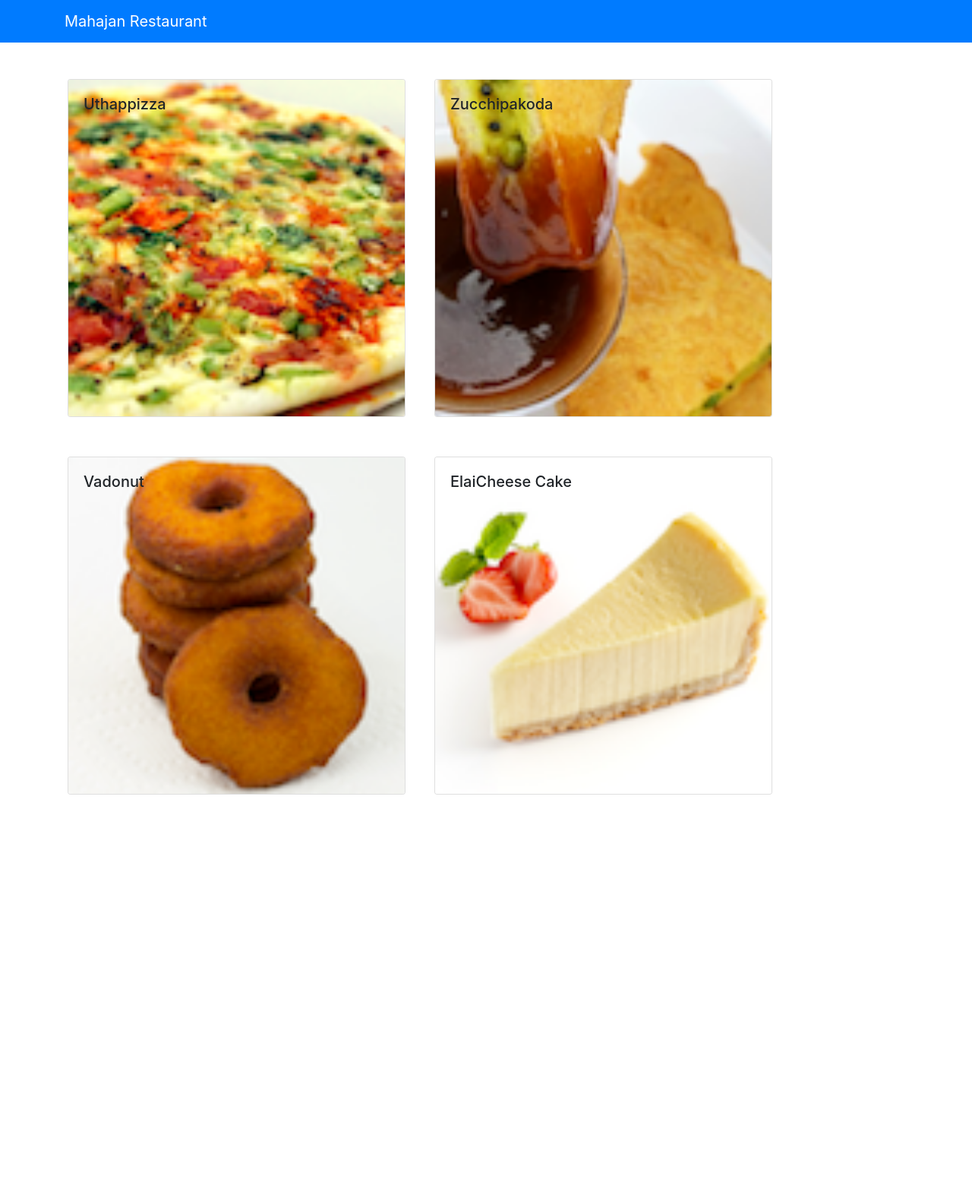
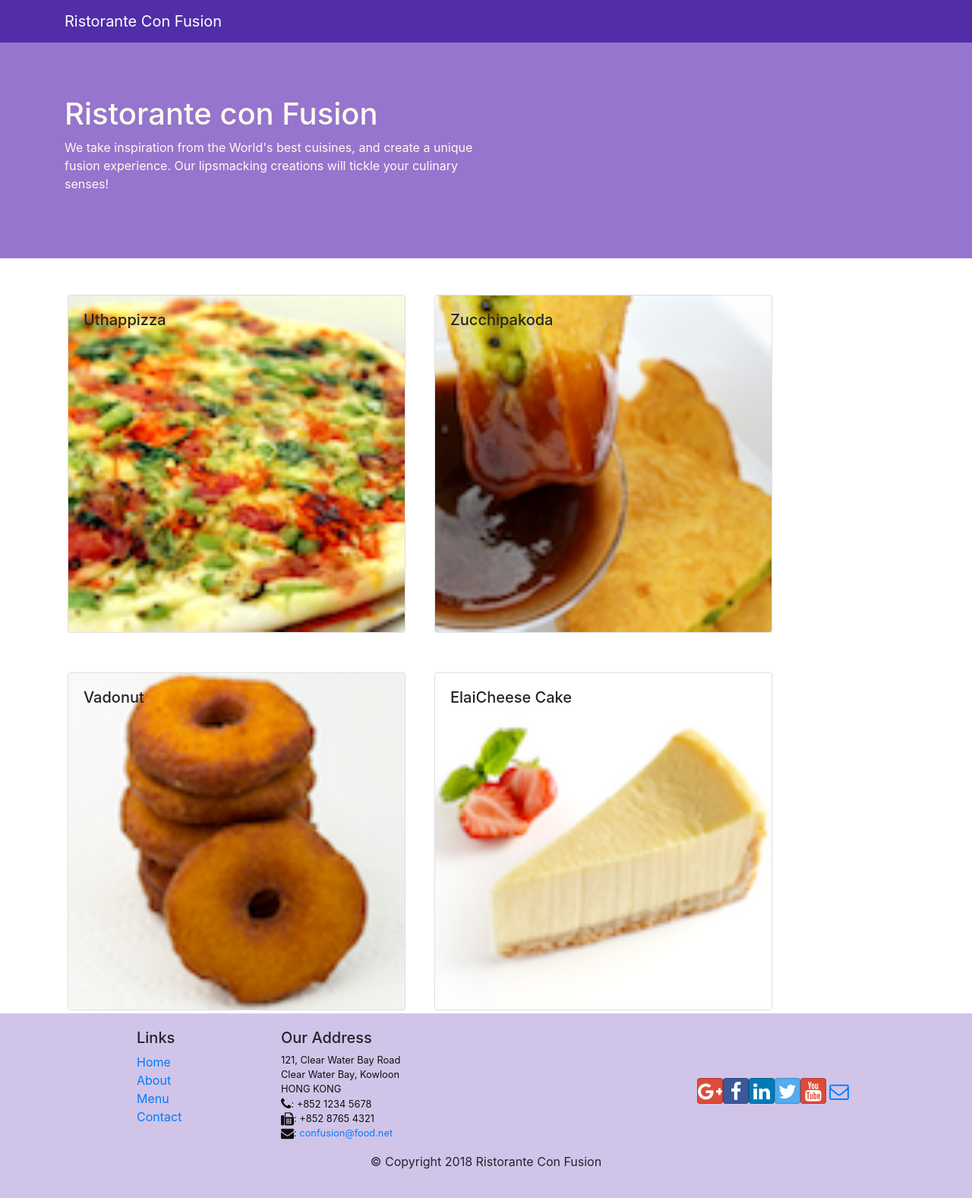
Before and after one commit to webdeveloper4gupta/rest, a React (Create React App) app: page /contactus in a window 1280 px wide. Shown: the whole page at 76% size. Before the commit the page ends 1050 px from the top, so only its background shows below. Built offline with nearby package versions, Linux system fonts and the light colour scheme.

Commit message:
before starting react-router-exercise'

```diff
--- a/package.json
+++ b/package.json
@@ -6,8 +6,11 @@
     "@testing-library/jest-dom": "^5.16.2",
     "@testing-library/react": "^12.1.4",
     "@testing-library/user-event": "^13.5.0",
-    "bootstrap": "^4.6.1",
+    "bootstrap": "^4.0.0",
+    "bootstrap-social": "^5.1.1",
+    "font-awesome": "^4.7.0",
     "react": "^17.0.2",
+    "react-bootstrap": "^2.2.1",
     "react-dom": "^17.0.2",
     "react-popper": "^2.2.5",
     "react-scripts": "5.0.0",
--- a/src/App.css
+++ b/src/App.css
@@ -36,3 +36,36 @@
     transform: rotate(360deg);
   }
 } */
+.row-header{
+  margin:0px auto;
+  padding:0px auto;
+}
+
+.row-content {
+  margin:0px auto;
+  padding: 50px 0px 50px 0px;
+  border-bottom: 1px ridge;
+  min-height:400px;
+}
+
+.footer{
+  background-color: #D1C4E9;
+  margin:0px auto;
+  padding: 20px 0px 20px 0px;
+}
+ #jumbotron{
+  padding:70px 30px 70px 30px;
+  margin:0px auto;
+background-color:#9575CD ;
+  color:floralwhite;
+}
+
+address{
+  font-size:80%;
+  margin:0px;
+  color:#0f0f0f;
+}
+
+.navbar-dark {
+  background-color: #512DA8;
+}
--- a/src/App.js
+++ b/src/App.js
@@ -6,6 +6,7 @@
 // here i import navbar from reactstrap
 // import { Navbar, NavbarBrand } from 'reactstrap';
 import Main from './components/MainComponent';
+import './App.css';
 // import Menu from './components/MenuComponent';
 // import { DISHES }  from './shared/dishes';
 export class App extends Component {
--- /dev/null
+++ b/src/components/FooterComponent.js
@@ -0,0 +1,50 @@
+import React from 'react';
+import "../App.css";
+function Footer(props) {
+    return(
+    <div className="footer">
+        <div className="container">
+            <div className="row justify-content-center">
+                <div className="col-4 offset-1 col-sm-2">
+                    <h5>Links</h5>
+                    <ul className="list-unstyled">
+                        <li><a href="#">Home</a></li>
+                        <li><a href="#">About</a></li>
+                        <li><a href="#">Menu</a></li>
+                        <li><a href="contactus.html">Contact</a></li>
+                    </ul>
+                </div>
+                <div className="col-7 col-sm-5">
+                    <h5>Our Address</h5>
+                    <address>
+		              121, Clear Water Bay Road<br />
+		              Clear Water Bay, Kowloon<br />
+		              HONG KONG<br />
+		              <i className="fa fa-phone fa-lg"></i>: +852 1234 5678<br />
+		              <i className="fa fa-fax fa-lg"></i>: +852 8765 4321<br />
+		              <i className="fa fa-envelope fa-lg"></i>: <a href="mailto:confusion@food.net">
+                         confusion@food.net</a>
+                    </address>
+                </div>
+                <div className="col-12 col-sm-4 align-self-center">
+                    <div className="text-center">
+                        <a className="btn btn-social-icon btn-google" href="http://google.com/+"><i className="fa fa-google-plus"></i></a>
+                        <a className="btn btn-social-icon btn-facebook" href="http://www.facebook.com/profile.php?id="><i className="fa fa-facebook"></i></a>
+                        <a className="btn btn-social-icon btn-linkedin" href="http://www.linkedin.com/in/"><i className="fa fa-linkedin"></i></a>
+                        <a className="btn btn-social-icon btn-twitter" href="http://twitter.com/"><i className="fa fa-twitter"></i></a>
+                        <a className="btn btn-social-icon btn-google" href="http://youtube.com/"><i className="fa fa-youtube"></i></a>
+                        <a className="btn btn-social-icon" href="mailto:"><i className="fa fa-envelope-o"></i></a>
+                    </div>
+                </div>
+            </div>
+            <div className="row justify-content-center">
+                <div className="col-auto">
+                    <p>© Copyright 2018 Ristorante Con Fusion</p>
+                </div>
+            </div>
+        </div>
+    </div>
+    )
+}
+
+export default Footer;
--- /dev/null
+++ b/src/components/HeaderComponent.js
@@ -0,0 +1,38 @@
+import React, { Component } from 'react';
+import { Navbar, NavbarBrand} from 'reactstrap';
+import "../App.css";
+class Header extends Component {
+  render() {
+    return(
+      // i can also write react fragement as <></>
+    <React.Fragment>
+      <Navbar dark>
+        <div className="container">
+            <NavbarBrand href="/">Ristorante Con Fusion</NavbarBrand>
+        </div>
+      </Navbar>
+      {/* <Jumbotron> */}
+
+      <div id='jumbotron' >
+            <div className="container ">
+
+               <div className="row row-header ">
+
+                   <div className="col-12 col-sm-6 ">
+                       <h1>Ristorante con Fusion</h1>
+                       <p>We take inspiration from the World's best cuisines, and create a unique fusion experience. Our lipsmacking creations will tickle your culinary senses!</p>
+
+                   </div>
+               </div>
+           </div>
+            </div>
+
+
+
+       {/* </Jumbotron> */}
+    </React.Fragment>
+    );
+  }
+}
+
+export default Header;
--- a/src/components/MainComponent.js
+++ b/src/components/MainComponent.js
@@ -4,10 +4,13 @@
 import React, { Component } from 'react'
 // import PropTypes from 'prop-types'
 // here i import navbar from reactstrap
-import { Navbar, NavbarBrand } from 'reactstrap';
+// import { Navbar, NavbarBrand } from 'reactstrap';
 import Menu from './MenuComponent';
 import { DISHES }  from '../shared/dishes';
 import DishDetail from './DishdetailComponent';
+import Header from './HeaderComponent';
+import Footer from './FooterComponent';
+
 export class Main extends Component {
   // here i set state
   constructor(props){
@@ -27,17 +30,13 @@
     return (
       // inside this we write jsx
       <div className="App">
-        {/* here i write a Navbar component which import from reactstrap */}
-        <Navbar dark color="primary">
-        <div className='container'>
-        {/* navbrand also import from reactstrap */}
-           <NavbarBrand href="\">Mahajan Restaurant</NavbarBrand>
-        </div>
-        </Navbar>
+
         {/* this is way of adding component in the app.js */}
         {/* here i give state as a prop to menucomponent */}
+        <Header/>
         <Menu dishes={this.state.dishes} onClick={(dishId)=>this.onDishSelect((dishId))}/>
         <DishDetail dish={this.state.dishes.filter((dish)=> dish.id===this.state.selectedDish)[0]} ></DishDetail>
+        <Footer />
       </div>
     )
   }
--- a/src/index.js
+++ b/src/index.js
@@ -7,6 +7,8 @@
 // i also install reactstrap using npm install reactstrap react-popper --safe
 // reatstrap is a pakage which supply boostrap component as we cannot directly used js bootstrap component
 import 'bootstrap/dist/css/bootstrap.min.css';
+import 'font-awesome/css/font-awesome.min.css';
+import 'bootstrap-social/bootstrap-social.css';
 import './index.css';
 import reportWebVitals from './reportWebVitals';
 
```
Also changed, not shown: 2 other files (tests, documents, lock files or other folders).
